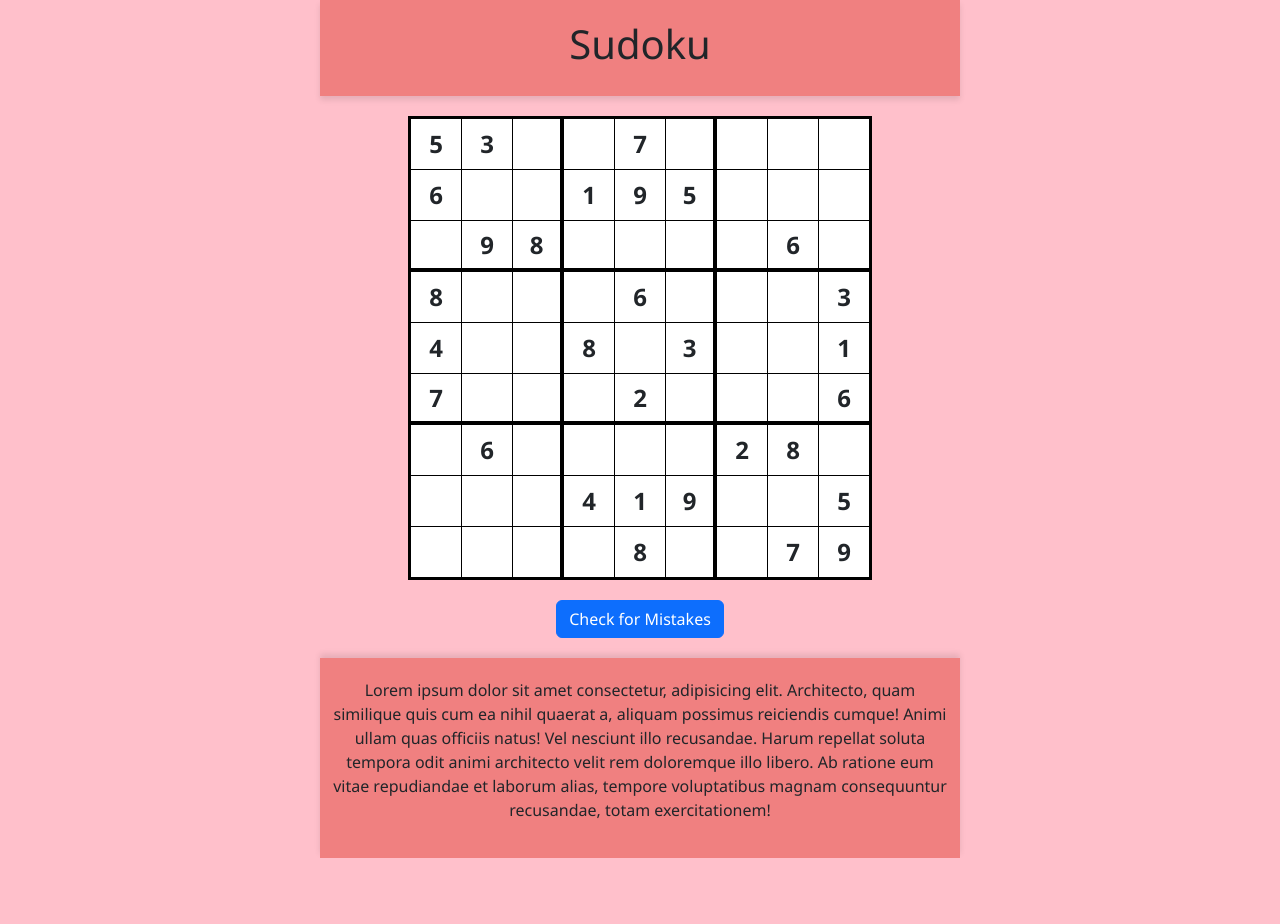
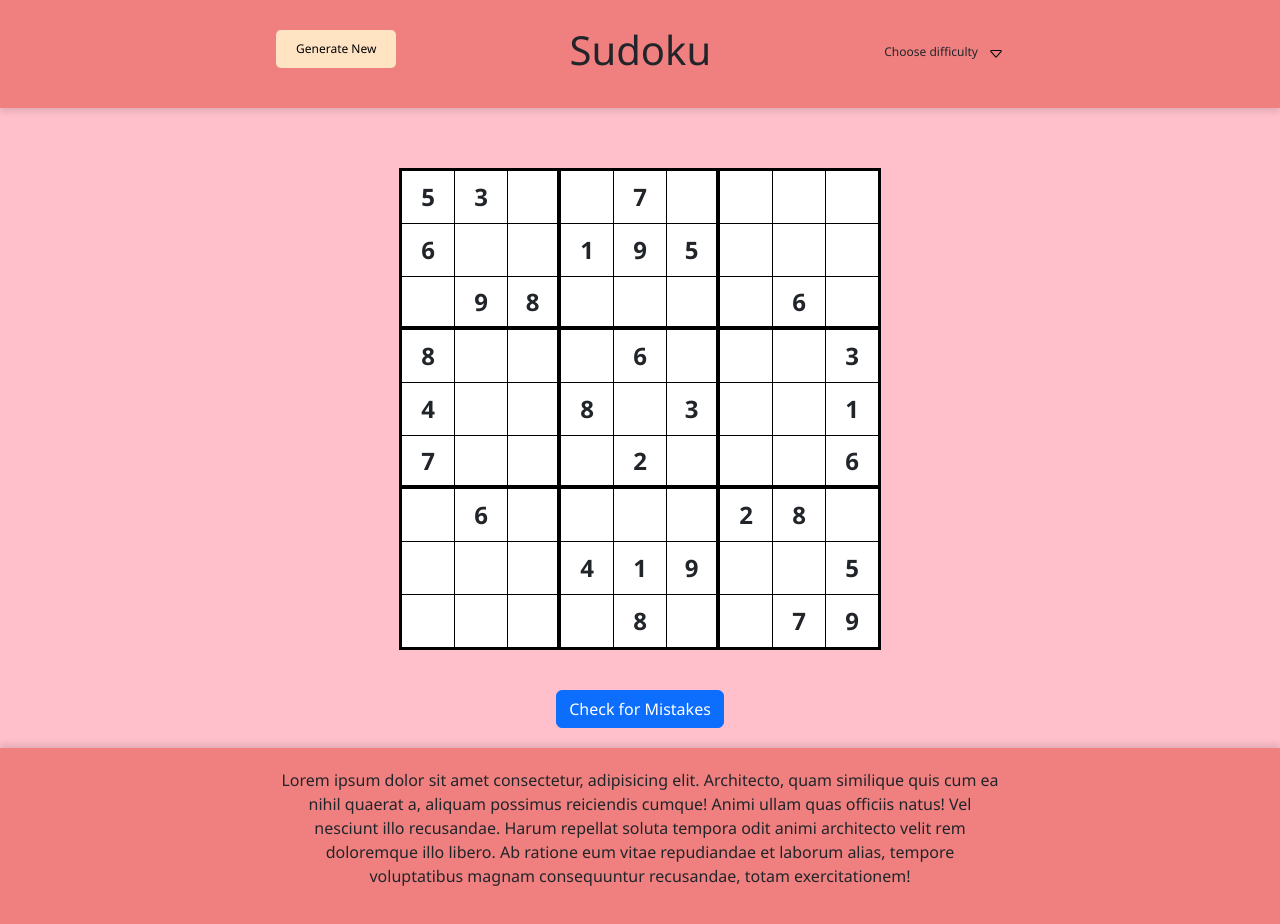
Before and after one commit to stefanozuffi/react-sudoku, a React (Vite) app: page / in a window 1280 px wide. Before the commit the page ends 858 px from the top, so only its background shows below. Built offline with nearby package versions, Linux system fonts and the light colour scheme.

Commit message:
feat: enhance header and footer layout, add accordion for difficulty selection, and implement generator button (only layout on the page -- functionality to be added)

```diff
--- a/src/assets/components/AppFooter.jsx
+++ b/src/assets/components/AppFooter.jsx
@@ -1,8 +1,10 @@
 export default function AppFooter() {
     return(
-        <footer className="container">
-            <p>Lorem ipsum dolor sit amet consectetur, adipisicing elit. Architecto, quam similique quis cum ea nihil quaerat a, aliquam possimus reiciendis cumque! Animi ullam quas officiis natus! Vel nesciunt illo recusandae.
-            Harum repellat soluta tempora odit animi architecto velit rem doloremque illo libero. Ab ratione eum vitae repudiandae et laborum alias, tempore voluptatibus magnam consequuntur recusandae, totam exercitationem! </p>
+        <footer>
+            <div className="container">
+                <p>Lorem ipsum dolor sit amet consectetur, adipisicing elit. Architecto, quam similique quis cum ea nihil quaerat a, aliquam possimus reiciendis cumque! Animi ullam quas officiis natus! Vel nesciunt illo recusandae.
+                Harum repellat soluta tempora odit animi architecto velit rem doloremque illo libero. Ab ratione eum vitae repudiandae et laborum alias, tempore voluptatibus magnam consequuntur recusandae, totam exercitationem! </p>
+            </div>
         </footer>
     )
 }
--- a/src/assets/components/AppHeader.jsx
+++ b/src/assets/components/AppHeader.jsx
@@ -1,7 +1,23 @@
+import { useState } from "react";
+import GeneratorButton from "./GeneratorButton";
+import HeaderAccordion from "./HeaderAccordion";
+
 export default function AppHeader() {
+    const [firstAcc, setFirstAcc] = useState(false)
+
+    function handleClick() {
+        setFirstAcc(!firstAcc)
+    }
+
     return(
-        <header className="container">
-            <h1>Sudoku</h1>
+        <header className="large-cont">
+
+            <div className="container header-container">
+                 <GeneratorButton/>
+                <h1>Sudoku</h1>
+                <HeaderAccordion handleAcc={handleClick} state={firstAcc}/>
+            </div>
+
         </header>
     )
 }
--- a/src/assets/components/Board.jsx
+++ b/src/assets/components/Board.jsx
@@ -78,21 +78,19 @@ export default function Board() {
 
     //To handle restart button in pop-up
     function handleRestart() {
-        console.log('restart clicked')
         setBoard(thisPuzzle)
         setSelectedCellID(null)
         setShowPopUp(false)
     }
     //To handle resume button in pop-up
     function handleResume() {
-        console.log('resume clicked')
         setShowPopUp(false)
     }
 
 
 
     return(
-        <div className="container">
+        <div className="container board-container">
             <div className="board">
                 {board.map(cell =>
                     <Cell
@@ -107,7 +105,6 @@ export default function Board() {
             </div>
             <CheckResult checkClicked={showPopUp} showWin={showWin} showErr={showErr} handleRestart={handleRestart} handleResume={handleResume}/>
             <CheckSolution handleCheck={handleCheckClick}/>
-
         </div>
 
     )
--- /dev/null
+++ b/src/assets/components/GeneratorButton.jsx
@@ -0,0 +1,5 @@
+export default function GeneratorButton() {
+    return(
+        <button className="btn btn-primary generator">Generate New</button>
+    )
+}
--- /dev/null
+++ b/src/assets/components/HeaderAccordion.jsx
@@ -0,0 +1,31 @@
+import { useState } from 'react'
+import CaretDown from '../../../src/img/caret-down.svg'
+import CaretUp from '../../../src/img/caret-up.svg'
+import NestedAcc from './NestedAcc'
+
+export default function HeaderAccordion(props) {
+    const [ternary, setTernary] = useState(0)
+
+    function handleClick(e) {
+        const id = parseInt(e.currentTarget.getAttribute('data-id'))
+        if (id === ternary) {
+            setTernary(0)
+        } else {
+            setTernary(id)
+        }
+
+    }
+    return(
+        <div className="accordion">
+            <div className="accordion-head" onClick={props.handleAcc}>
+                    <h6>Choose difficulty</h6>
+                    <img className='caret-down' src={props.state ? CaretUp : CaretDown} alt="caret-down"/>
+            </div>
+            {
+                props.state &&
+                <NestedAcc handleClick={handleClick} ternary={ternary}/>
+            }
+        </div>
+    )
+
+}
--- /dev/null
+++ b/src/assets/components/NestedAcc.jsx
@@ -0,0 +1,63 @@
+import CaretDown from '../../../src/img/caret-down.svg'
+import CaretUp from '../../../src/img/caret-up.svg'
+import { puzzles } from '../data/examples'
+
+export default function NestedAcc(props) {
+
+    return(
+        <div className="nested-accordion accordion">
+             <div className="accordion easy-accordion">
+                <div className="accordion-head" onClick={props.handleClick} data-id={1}>
+                    <h6>Easy</h6>
+                    <img className='caret-down' src={props.ternary===1 ? CaretUp : CaretDown} alt="caret-down"/>
+                </div>
+                {props.ternary===1 &&
+                    <ul>
+                        {Object.keys(puzzles).map(puzzle => {
+                            if (puzzles[puzzle].difficulty === 'facile') {
+                                return (<li> {puzzle} </li>)
+                            }
+                            return null
+                        })
+                    }
+                    </ul>
+                }
+             </div>
+
+             <div className="accordion medium-accordion">
+                <div className="accordion-head" onClick={props.handleClick} data-id={2}>
+                    <h6>Medium</h6>
+                    <img className='caret-down' src={props.ternary===2 ? CaretUp : CaretDown} alt="caret-down"/>
+                </div>
+                {props.ternary===2 &&
+                    <ul>
+                        {Object.keys(puzzles).map(puzzle => {
+                            if (puzzles[puzzle].difficulty === 'medio') {
+                                return (<li> {`${puzzle}`} </li>)
+                            }
+                            return null
+                        })
+                    }
+                    </ul>
+                }
+             </div>
+             <div className="accordion difficult-accordion" onClick={props.handleClick} data-id={3}>
+                <div className="accordion-head">
+                    <h6>Difficult</h6>
+                    <img className='caret-down' src={props.ternary===3 ? CaretUp : CaretDown} alt="caret-down"/>
+                </div>
+                {props.ternary===3 &&
+                    <ul>
+                        {Object.keys(puzzles).map(puzzle => {
+                            if (puzzles[puzzle].difficulty === 'difficile') {
+                                return (<li> {`${puzzle}`} </li>)
+                            }
+                            return null
+                        })
+                    }
+                    </ul>
+                }
+             </div>
+        </div>
+    )
+}
--- a/src/index.css
+++ b/src/index.css
@@ -13,7 +13,7 @@ body {
   text-align: center;
   font-family: 'Segoe UI', Tahoma, Geneva, Verdana, sans-serif;
   margin: 0 auto;
-  width: 50%;
+  width: 60%;
 }
 
 /* Header */
@@ -24,16 +24,95 @@ header {
   box-shadow: 0 4px 6px rgba(0, 0, 0, 0.1);
 }
 
+.header-container {
+  display: flex;
+  justify-content: space-between;
+  align-items: center;
+  padding: 0 20px;
+
+  .accordion-head {
+    display: flex;
+    align-items: center;
+    gap: 10px;
+    cursor: pointer;
+    font-size: 12px;
+
+    h6 {
+      font-size: 12px;
+      margin-top: 4px;
+    }
+
+  }
+
+  button {
+    padding: 10px 20px;
+    margin-top: 10px;
+    font-size: 12px;
+    background-color: bisque;
+    color: #000;
+    border: none;
+    border-radius: 5px;
+    cursor: pointer;
+    transition: background-color 0.3s ease;
+
+
+  }
+}
+
+@media (max-width: 768px) {
+  .container {
+    width: 90%;
+  }
+}
+
+@media (max-width: 480px) {
+  .header-container {
+    flex-direction: column;
+    align-items: center;
+    gap: 10px;
+  }
+
+  .header-container button {
+    order: 2;
+  }
+}
+
+/* Accordion */
+.nested-accordion .accordion-head{
+  margin-left: 20px;
+}
+
+.nested-accordion ul {
+  list-style-type: none;
+  margin-top: 5px;
+  margin-bottom: 10px;
+  font-size: 12px;
+  padding-left: 0;
+
+  li {
+    margin-top: 5px;
+    margin-bottom: 10px;
+  }
+}
+
+
+
 /* Board and cells */
+.board-container {
+  display: flex;
+  flex-direction: column;
+  align-items: center;
+}
+
 .board {
   display: grid;
-  grid-template-columns: repeat(9, 50px);
-  grid-template-rows: repeat(9, 50px);
+  grid-template-columns: repeat(9, 6.5vmin);
+  grid-template-rows: repeat(9, 6.5vmin);
   gap: 1px;
   background: #000;
 
   padding: 3px;
-  margin: 20px auto;
+  margin: 40px auto;
 
   width: fit-content;
   height: fit-content;
@@ -47,6 +126,12 @@ header {
   cursor: pointer;
   font-size: 24px;
   font-weight: bold;
+}
+@media (max-width: 480px) {
+  .cell {
+    font-size: 20px;
+    font-weight: 600;
+  }
 }
 
     /* Bordi spessi per i box 3x3 */
```
Also changed, not shown: src/img/caret-down.svg (added), src/img/caret-up.svg (added).
